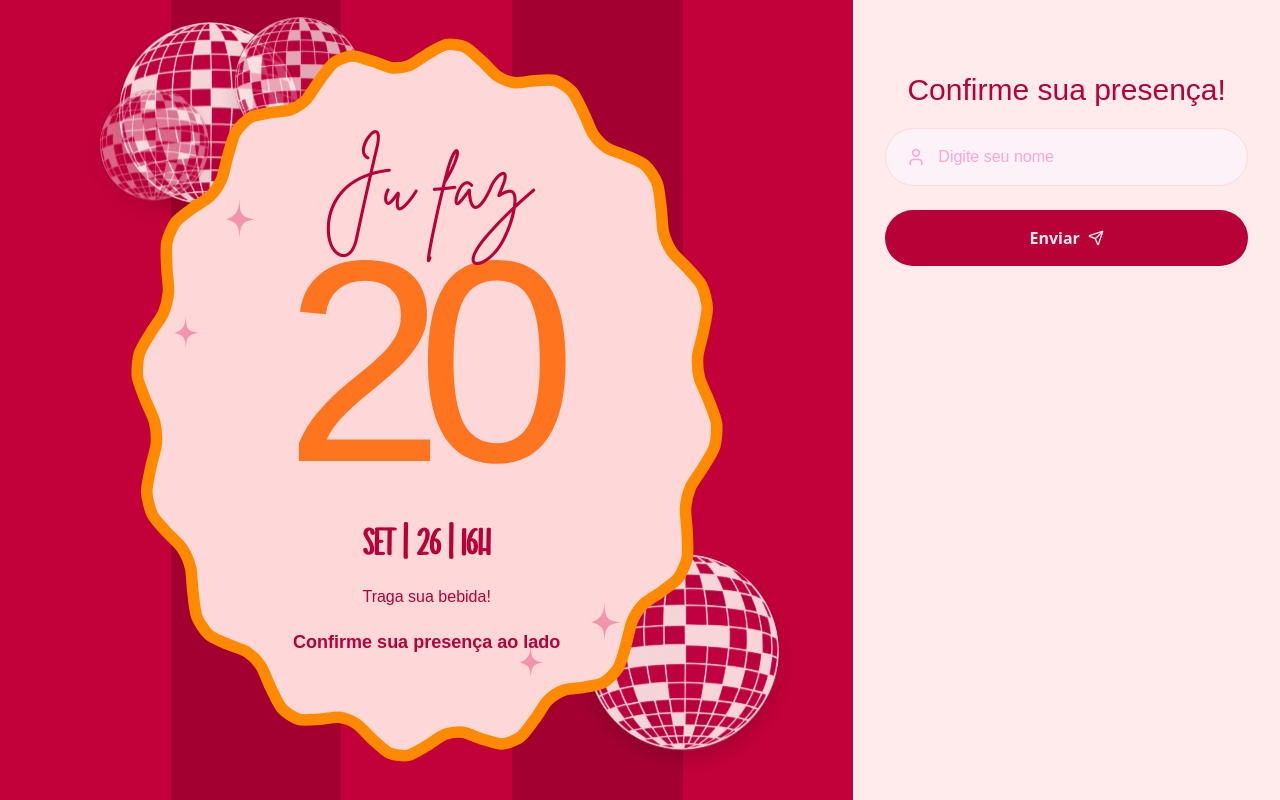
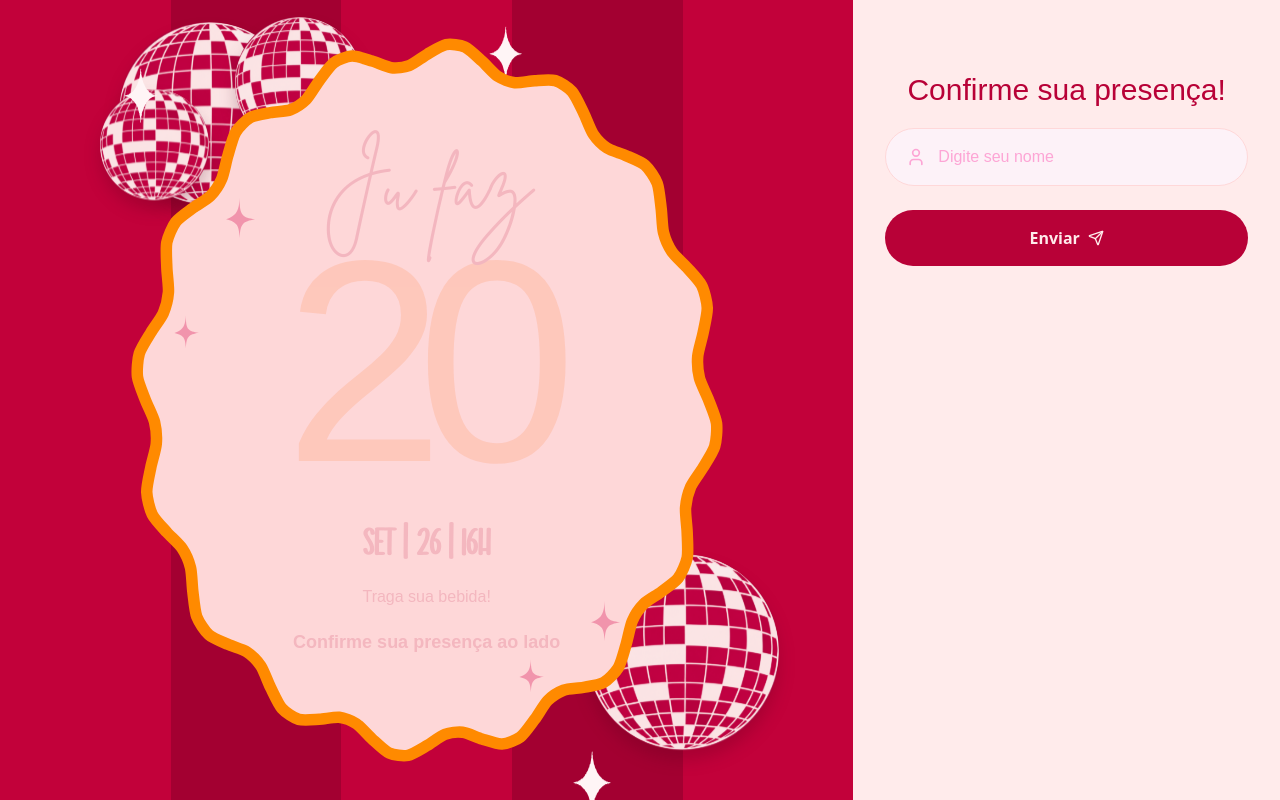
Before and after one commit to PhilippeDi4s/guest-list, a Next.js app: page / in a window 1280 px wide. Built offline with nearby package versions, Linux system fonts and the light colour scheme; a web font is replaced by a local one.

Commit message:
Update animation timings and reveal delays in CSS components

```diff
--- a/src/components/AnimatedOrangeBorder/animated-border.module.css
+++ b/src/components/AnimatedOrangeBorder/animated-border.module.css
@@ -7,13 +7,13 @@
 .background {
   fill-opacity: 1;
   clip-path: inset(100% 0 0 0) fill-box;
-  animation: fill-up 1.4s ease-out 3.5s forwards;
+  animation: fill-up 1.4s ease-out 4s forwards;
 }
 
 .path {
   stroke-dasharray: 1000;
   stroke-dashoffset: 1000;
-  animation: draw-border 2.4s ease-out 1.1s forwards;
+  animation: draw-border 2s ease-out 1.1s forwards;
 }
 
 @keyframes draw-border {
--- a/src/components/InvidationContent/content-animation.module.css
+++ b/src/components/InvidationContent/content-animation.module.css
@@ -1,5 +1,5 @@
 .content {
-  animation: contentOpacityAnimation 3s ease-in 2s both;
+  animation: contentOpacityAnimation 3s ease-in 4.5s both;
 }
 
 @keyframes contentOpacityAnimation {
@@ -36,7 +36,7 @@
   }
 }
 
-@media (min-width: 768px) {
+@media (min-width: 1024px) {
   .mobileScrollButton {
     display: none;
   }
--- a/src/components/InvidationContent/index.tsx
+++ b/src/components/InvidationContent/index.tsx
@@ -116,7 +116,7 @@ export function InvidationContent() {
         </span>
 
         <div className="flex flex-col items-center justify-center text-[15px] md:text-[18px] font-cocomat">
-          <div className="flex flex-col items-center justify-center gap-3 md:hidden">
+          <div className="flex flex-col items-center justify-center gap-3 lg:hidden">
             <span className="font-bold leading-4 text-center">
               Confirme sua presença <br />
               abaixo
@@ -125,7 +125,7 @@ export function InvidationContent() {
             <MobileScrollButton />
           </div>
 
-          <span className="hidden md:block font-bold">
+          <span className="hidden lg:block font-bold">
             Confirme sua presença ao lado
           </span>
         </div>
--- a/src/components/InvidationContent/mirrorballs.module.css
+++ b/src/components/InvidationContent/mirrorballs.module.css
@@ -43,7 +43,7 @@
   left: 2%;
   width: 28%;
   --float-delay: -1.2s;
-  --reveal-delay: 5s;
+  --reveal-delay: 3s;
 }
 
 .medium {
@@ -51,7 +51,7 @@
   left: 20%;
   width: 20%;
   --float-delay: -2.7s;
-  --reveal-delay: 5.15s;
+  --reveal-delay: 3.15s;
 }
 
 .small {
@@ -59,7 +59,7 @@
   left: -1%;
   width: 17%;
   --float-delay: -0.3s;
-  --reveal-delay: 5.3s;
+  --reveal-delay: 3.3s;
 }
 
 .bottomRight {
@@ -67,7 +67,7 @@
   bottom: 1%;
   width: 30%;
   --float-delay: -2s;
-  --reveal-delay: 5s;
+  --reveal-delay: 3s;
 }
 
 .whiteStarLeft {
@@ -75,7 +75,7 @@
   left: 2%;
   width: 7%;
   --float-delay: -1.2s;
-  --reveal-delay: 7s;
+  --reveal-delay: 3s;
 }
 
 .whiteStarTop {
@@ -83,7 +83,7 @@
   right: 34%;
   width: 7%;
   --float-delay: -2.7s;
-  --reveal-delay: 7.15s;
+  --reveal-delay: 3.15s;
 }
 
 .whiteStarBottom {
@@ -91,7 +91,7 @@
   bottom: -9%;
   width: 8%;
   --float-delay: -2s;
-  --reveal-delay: 7.45s;
+  --reveal-delay: 3.45s;
 }
 
 .pinkStarLeftTop {
@@ -99,7 +99,7 @@
   left: 18%;
   width: 6%;
   --float-delay: -1.2s;
-  --reveal-delay: 7s;
+  --reveal-delay: 3s;
 }
 
 .pinkStarLeft {
@@ -107,7 +107,7 @@
   left: 10%;
   width: 5%;
   --float-delay: -2.7s;
-  --reveal-delay: 7.15s;
+  --reveal-delay: 4.15s;
 }
 
 .pinkStarRight {
@@ -115,15 +115,15 @@
   bottom: 17%;
   width: 6%;
   --float-delay: -2s;
-  --reveal-delay: 7.45s;
+  --reveal-delay: 4.45s;
 }
 
 .pinkStarBottom {
   right: 31%;
-  bottom: 12%;
+  bottom: 10%;
   width: 5%;
   --float-delay: -0.3s;
-  --reveal-delay: 7.3s;
+  --reveal-delay: 4.3s;
 }
 
 @keyframes float {
```
